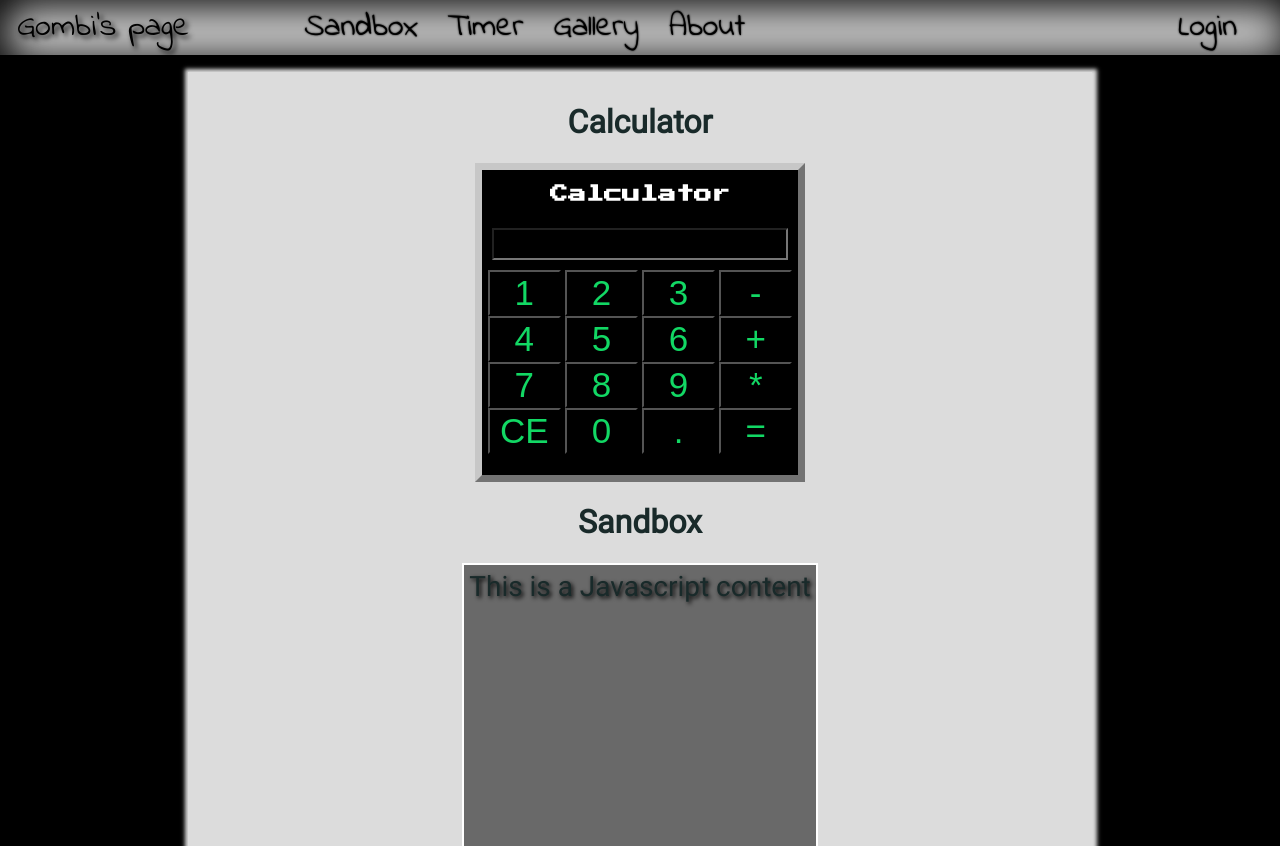
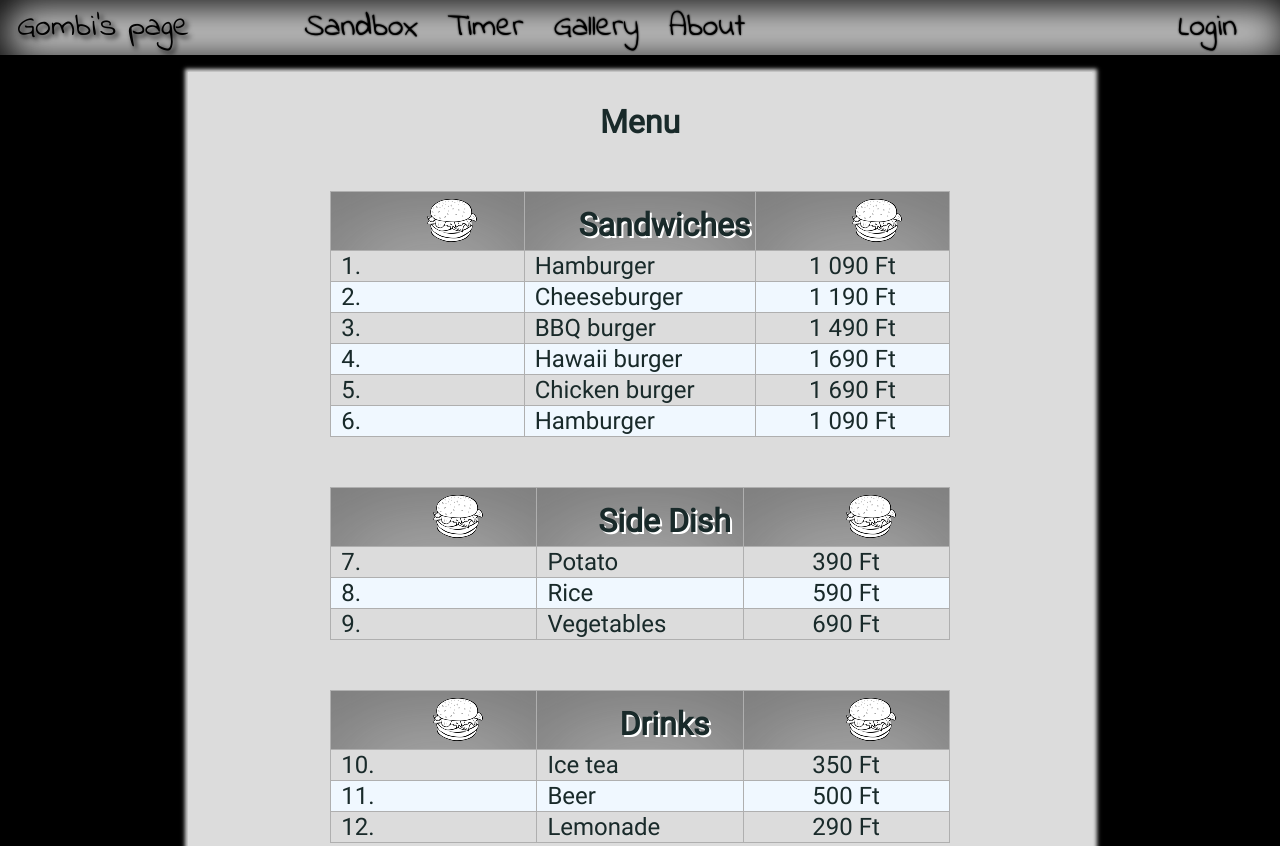
Before and after one commit to Gombi007/Gombi007.Github.io, a plain HTML site: page calc.html in a window 1280 px wide. Shown: the top 846 px of the page. Drawn offline with Linux system fonts and the light colour scheme.

Commit message:
Version beta 0.71 add menu

```diff
--- a/calc.html
+++ b/calc.html
@@ -24,6 +24,107 @@
         <div class="column left" style="background-color:rgb(58, 51, 51)"> </div>
 
         <div class="column middle">
+            <!--This is a hamburger menu-->
+            <h1>Menu</h1>
+            <table id="tableMenu">
+                <thead>
+                    <tr>
+                        <th><img src="Pictures/hamburger.png" alt="hambicon"></th>
+                        <th>Sandwiches</th>
+                        <th><img src="Pictures/hamburger.png" alt="hambicon"></th>
+                    </tr>
+                </thead>
+
+                <tbody>
+                    <tr>
+                        <td id="tableMenuL">1.</td>
+                        <td id="tableMenuL">Hamburger</td>
+                        <td>1 090 Ft</td>
+                    </tr>
+                    <tr>
+                        <td id="tableMenuL">2.</td>
+                        <td id="tableMenuL">Cheeseburger</td>
+                        <td>1 190 Ft</td>
+                    </tr>
+                    <tr>
+                        <td id="tableMenuL">3.</td>
+                        <td id="tableMenuL">BBQ burger</td>
+                        <td>1 490 Ft</td>
+                    </tr>
+                    <tr>
+                        <td id="tableMenuL">4.</td>
+                        <td id="tableMenuL">Hawaii burger</td>
+                        <td>1 690 Ft</td>
+                    </tr>
+                    <tr>
+                        <td id="tableMenuL">5.</td>
+                        <td id="tableMenuL">Chicken burger</td>
+                        <td>1 690 Ft</td>
+                    </tr>
+                    <tr>
+                        <td id="tableMenuL">6.</td>
+                        <td id="tableMenuL">Hamburger</td>
+                        <td>1 090 Ft</td>
+                    </tr>
+
+                </tbody>
+            </table>
+
+            <table id="tableMenu">
+                <thead>
+                    <tr>
+                        <th><img src="Pictures/hamburger.png" alt="hambicon"></th>
+                        <th>Side Dish</th>
+                        <th><img src="Pictures/hamburger.png" alt="hambicon"></th>
+                    </tr>
+                </thead>
+                <tr>
+                    <td id="tableMenuL">7.</td>
+                    <td id="tableMenuL">Potato</td>
+                    <td>390 Ft</td>
+                </tr>
+                <tr>
+                    <td id="tableMenuL">8.</td>
+                    <td id="tableMenuL">Rice</td>
+                    <td>590 Ft</td>
+                </tr>
+                <tr>
+                    <td id="tableMenuL">9.</td>
+                    <td id="tableMenuL">Vegetables</td>
+                    <td>690 Ft</td>
+                </tr>
+                </tbody>
+            </table>
+
+            <table id="tableMenu">
+                <thead>
+                    <tr>
+                        <th><img src="Pictures/hamburger.png" alt="hambicon"></th>
+                        <th>Drinks</th>
+                        <th><img src="Pictures/hamburger.png" alt="hambicon"></th>
+                    </tr>
+                </thead>
+                <tr>
+                    <td id="tableMenuL">10.</td>
+                    <td id="tableMenuL">Ice tea</td>
+                    <td>350 Ft</td>
+                </tr>
+                <tr>
+                    <td id="tableMenuL">11.</td>
+                    <td id="tableMenuL">Beer</td>
+                    <td>500 Ft</td>
+                </tr>
+                <tr>
+                    <td id="tableMenuL">12.</td>
+                    <td id="tableMenuL">Lemonade</td>
+                    <td>290 Ft</td>
+                </tr>
+
+                </tbody>
+            </table><br><br>
+
+            <!--This is a calculator-->
+
             <h1>Calculator</h1>
             <div id="calcStyle">
                 <h2 id="calcLabel"> Calculator</h2>
@@ -48,13 +149,12 @@
                 </div>
             </div>
 
+            <!--This is a Javascript test area-->
+             <br><br>
             <h1>Sandbox</h1>
             <div id="sandBox">This is a Javascript content</div>
+        </div>
 
-
-
-
-        </div>
 
         <div class="column right" style="background-color:rgb(58, 51, 51)"></div>
 
--- a/main.js
+++ b/main.js
@@ -1,16 +1,18 @@
+
+/* Vsible div or not with a button */
 function modify() {
     let delContent = document.getElementById("simpleText");
     let btnLabel = document.getElementById("del");
-
-
-    if (delContent.style.display === "none") {
-        delContent.style.display = "block";
+    if (delContent.style.visibility === "hidden") {
+        delContent.style.visibility = "visible";
     } else {
-        delContent.style.display = "none";
+        delContent.style.visibility = "hidden";
     }
 }
 
 
+
+/*Image gallery yes or no content visibility*/
 function galleryY() {
     let gD = document.getElementById("galleryDIV");
     let sD = document.getElementById("sorryDIV");
--- a/style.css
+++ b/style.css
@@ -12,9 +12,9 @@ html{background-color:black;  font-family: Roboto, sans-serif;}
 #demo {font-family: Press_Start_2P, sans-serif; font-size: 20px; text-align: center;}
 #login{float: right; font-size: 30px; padding-right: 30px;}
 #menuLabel a {font-size: xx-large; font-family: Indie_Flower, sans-serif; padding-right: 100px; text-shadow: 3px 3px 5px black;}
-#simpleText {text-align: left; margin: 10px; font-size: large; background-color:rgb(199, 199, 199); margin-bottom: 100px; display:block;}
+#simpleText {text-align: left; margin: 10px; font-size: large; background-color:rgb(199, 199, 199); margin-bottom: 100px; visibility:visible;}
 #fontBCKG{background-color:rgb(199, 199, 199); width: max-content; margin-left: 0; margin-left: auto; margin-right: auto; padding: 5px;}
-.contentIMG {width: 300px; margin-bottom: 50px;}
+.contentIMG {width: 300px; margin-bottom: 50px; box-shadow: 0px 0px 8px 2px black;}
 p {text-align: left; font-size: large; margin: 10px; margin-bottom: 20px;}
 h3 {text-align: left; margin: 10px;}
 
@@ -36,7 +36,7 @@ li a:hover { color:  rgb(18, 216, 100); transform: translateY(4px);}
 .left, .right {width:30%;}
 
 /* Calculator style */
-#calcStyle { width: max-content; height: max-content; background-color: #000000; margin-left: auto; margin-right: auto; font-size: large; border: 7px outset rgb(199, 199, 199); }
+#calcStyle { width: max-content; height: max-content; background-color: #000000; margin-left: auto; margin-right: auto; font-size: large; border: 7px outset rgb(199, 199, 199);}
 #calcBtn button { font-size: 35px; background-color: black; color:rgb(18, 216, 100); width: 23%; outline: none;}
 #calcBtn button:hover { color: red;}
 #calcInput { background-color: #000000; font-size: 22px; margin: 10px; color: white}
@@ -62,12 +62,18 @@ li a:hover { color:  rgb(18, 216, 100); transform: translateY(4px);}
 .table {  text-align: left; padding: 10px;}
 .table td, th{padding-left: 50px; padding-bottom: 10px; }
 
+#tableMenu{width: 70%; margin-left: auto; margin-right: auto; border-collapse: collapse; margin-top: 50px; }
+#tableMenu th {text-shadow: 2px 2px rgb(255, 255, 255); font-size: xx-large;  width: 30%; border: 1px solid rgb(175, 175, 175); padding-top: 7px; padding-bottom: 0px; box-shadow: 5px 52px 100px 3px rgb(121, 121, 121) inset;}
+#tableMenu td {font-size: x-large; border: 1px solid rgb(175, 175, 175);}
+#tableMenu tr:nth-child(even) {background-color:aliceblue;}
+#tableMenuL {text-align: left; padding-left: 10px;}
+
 
 /*Content on smartphones*/
 @media screen and (max-width: 815px) {
 
     .middle {width: 93%; margin-left: auto; margin-right: auto; margin-top: 112px;}
-     #menuLabel {width: 100%; margin-left: 0; margin-right: 0; margin-bottom: 5px;}
+     #menuLabel {width: 100%; margin-left: 0; margin-right: 0; margin-bottom: 5px; }
      #menuLabel a { font-size:37px; }
      li a {font-size: 23px;  padding: 2px 5px; }
      li a:active {background-color:  rgb(18, 216, 100);}
@@ -82,4 +88,7 @@ li a:hover { color:  rgb(18, 216, 100); transform: translateY(4px);}
      #simpleText {text-align: left; margin: 10px; font-size: large;}
      #mobileIMG {width: 200px;}
      #fontBCKG{font-size: small;}
+     #tableMenu{width: 100%;}
+     #tableMenu th{font-size: 25px; padding: 0;}
+     #tableMenu td{font-size: 18px;}
      }
```
Also changed, not shown: Pictures/hamburger.png (added).
